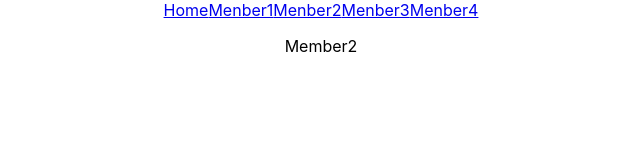
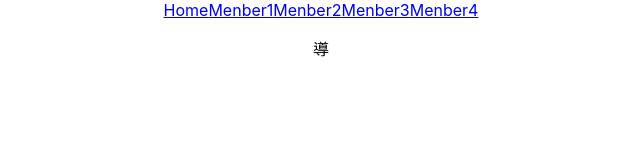
Before and after one commit to daisuke-maedagumi/first-app, a React (Create React App) app: page /Member2 in a window 1280 px wide. Shown: the top 160 px of the page, without its empty margins (319-959 px from the left). Built offline with nearby package versions, Linux system fonts and the light colour scheme.

Commit message:
”chengedname”

```diff
--- a/package.json
+++ b/package.json
@@ -3,6 +3,8 @@
   "version": "0.1.0",
   "private": true,
   "dependencies": {
+    "@material-ui/core": "^4.11.0",
+    "@material-ui/styles": "^4.10.0",
     "@testing-library/jest-dom": "^4.2.4",
     "@testing-library/react": "^9.3.2",
     "@testing-library/user-event": "^7.1.2",
--- a/src/Templates/Member2.jsx
+++ b/src/Templates/Member2.jsx
@@ -3,7 +3,7 @@ import React from 'react'
 const Member2 = () => {
   return (
     <div>
-      <p>Member2</p>
+      <p>導</p>
     </div>
   )
 }
```
Also changed, not shown: 1 other file (tests, documents, lock files or other folders).
